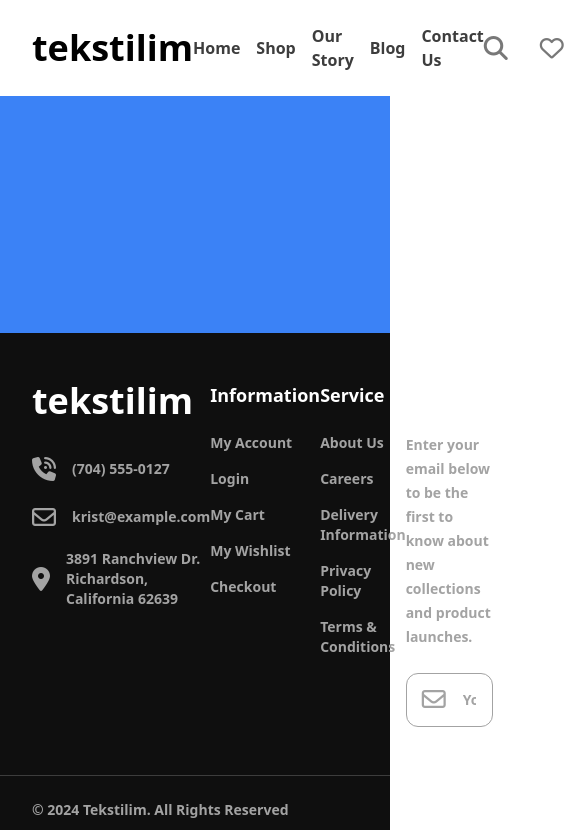
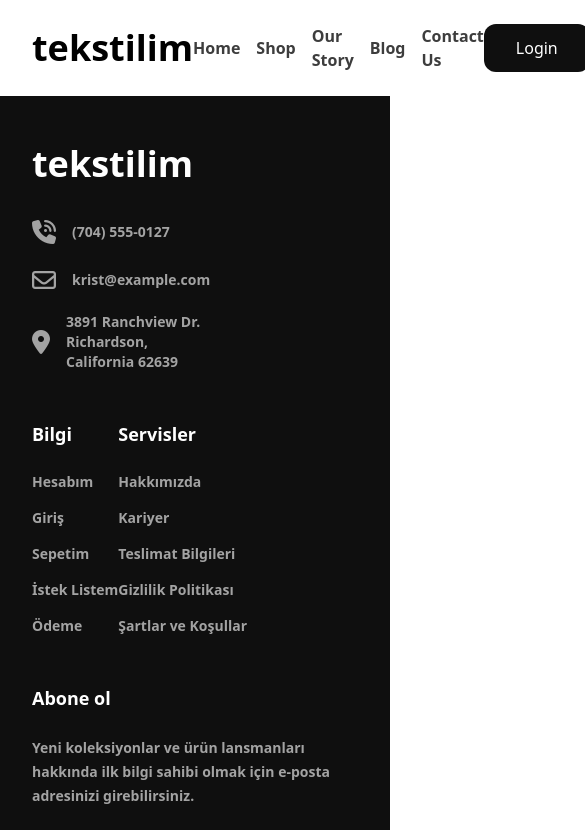
Before and after one commit to yusuf-ad/tekstilim1, a React (Vite) app: page / in a window 390 px wide. Shown: the top 830 px of the page, 585 px wide, since content can reach past the window. Built offline with nearby package versions, Linux system fonts and the light colour scheme.

Commit message:
Add responsiveness -1

```diff
--- a/package.json
+++ b/package.json
@@ -28,6 +28,8 @@
     "gh-pages": "^6.1.1",
     "globals": "^15.9.0",
     "postcss": "^8.4.41",
+    "prettier": "^3.3.3",
+    "prettier-plugin-tailwindcss": "^0.6.6",
     "tailwindcss": "^3.4.10",
     "typescript": "^5.5.3",
     "typescript-eslint": "^8.0.1",
--- a/src/App.tsx
+++ b/src/App.tsx
@@ -6,7 +6,7 @@ function App() {
     <div className="min-h-screen flex flex-col selection:bg-tertiary-100 selection:text-dark-500">
       <Header />
 
-      <main className="flex-1 bg-blue-500"></main>
+      <main className="flex-1 bg-orange-500"></main>
 
       <Footer />
     </div>
--- a/src/components/Footer.tsx
+++ b/src/components/Footer.tsx
@@ -3,45 +3,47 @@ import FooterMenu from "./FooterMenu";
 import SubscriptionField from "./SubscriptionField";
 
 const informationList = [
-  { title: "My Account", link: "#" },
-  { title: "Login", link: "#" },
-  { title: "My Cart", link: "#" },
-  { title: "My Wishlist", link: "#" },
-  { title: "Checkout", link: "#" },
+  { title: "Hesabım", link: "#" },
+  { title: "Giriş", link: "#" },
+  { title: "Sepetim", link: "#" },
+  { title: "İstek Listem", link: "#" },
+  { title: "Ödeme", link: "#" },
 ];
 
 const serviceList = [
-  { title: "About Us", link: "#" },
-  { title: "Careers", link: "#" },
-  { title: "Delivery Information", link: "#" },
-  { title: "Privacy Policy", link: "#" },
-  { title: "Terms & Conditions", link: "#" },
+  { title: "Hakkımızda", link: "#" },
+  { title: "Kariyer", link: "#" },
+  { title: "Teslimat Bilgileri", link: "#" },
+  { title: "Gizlilik Politikası", link: "#" },
+  { title: "Şartlar ve Koşullar", link: "#" },
 ];
 
 function Footer() {
   return (
-    <footer className=" bg-primary-800 text-primary-100 font-semibold text-lg">
-      <div className="container max-w-screen-2xl mx-auto flex justify-between px-8 py-12">
-        <div className="basis-80">
-          <h1 className="text-4xl font-semibold text-white-500 mb-8">
+    <footer className="bg-primary-800 text-lg font-semibold text-primary-100">
+      <div className="container mx-auto flex max-w-screen-2xl flex-wrap justify-between gap-12 px-8 py-12 xl:flex-nowrap">
+        <div className="basis-1/2 xl:basis-80">
+          <h1 className="mb-8 text-4xl font-semibold text-white-500">
             tekstilim
           </h1>
 
           <Contact />
         </div>
 
-        <FooterMenu title="Information" list={informationList} />
+        <div className="flex justify-between xl:basis-1/4">
+          <FooterMenu title="Bilgi" list={informationList} />
 
-        <FooterMenu title="Service" list={serviceList} />
+          <FooterMenu title="Servisler" list={serviceList} />
+        </div>
 
         <div className="basis-96">
           <SubscriptionField />
         </div>
       </div>
 
-      <div className="max-w-screen-2xl mx-auto">
-        <div className="py-6 px-8 border-t border-primary-80">
-          <p className="text-primary-100 text-sm">
+      <div className="mx-auto max-w-screen-2xl">
+        <div className="border-t border-primary-80 px-8 py-6">
+          <p className="text-sm text-primary-100">
             © 2024 Tekstilim. All Rights Reserved
           </p>
         </div>
--- a/src/components/Header.tsx
+++ b/src/components/Header.tsx
@@ -26,7 +26,7 @@ function Header() {
       {/* button */}
 
       <div className="flex gap-12 items-center">
-        <div className="flex gap-8">
+        {/* <div className="flex gap-8">
           <button className="text-2xl text-primary-300">
             <i className="fa-solid fa-magnifying-glass"></i>
           </button>
@@ -36,7 +36,7 @@ function Header() {
           <button className="text-2xl text-primary-300">
             <i className="fa-solid fa-bag-shopping"></i>
           </button>
-        </div>
+        </div> */}
 
         <button className="px-8 py-3 bg-primary-800 text-white-500 rounded-xl ">
           Login
--- a/src/components/SubscriptionField.tsx
+++ b/src/components/SubscriptionField.tsx
@@ -1,16 +1,16 @@
 function SubscriptionField() {
   return (
     <>
-      <h3 className="text-white-500 mb-6">Subscribe </h3>
+      <h3 className="text-white-500 mb-6">Abone ol</h3>
 
       <p className="mb-6 text-sm  leading-6">
-        Enter your email below to be the first to know about new collections and
-        product launches.
+        Yeni koleksiyonlar ve ürün lansmanları hakkında ilk bilgi sahibi olmak
+        için e-posta adresinizi girebilirsiniz.
       </p>
 
       <div className="relative">
         <input
-          placeholder="Your email"
+          placeholder="Email"
           type="text"
           className="py-4 px-4 pl-14 border rounded-xl text-primary-100 placeholder:text-primary-100 border-primary-100 text-sm w-full bg-transparent"
         />
```
Also changed, not shown: 2 other files (tests, documents, lock files or other folders).
